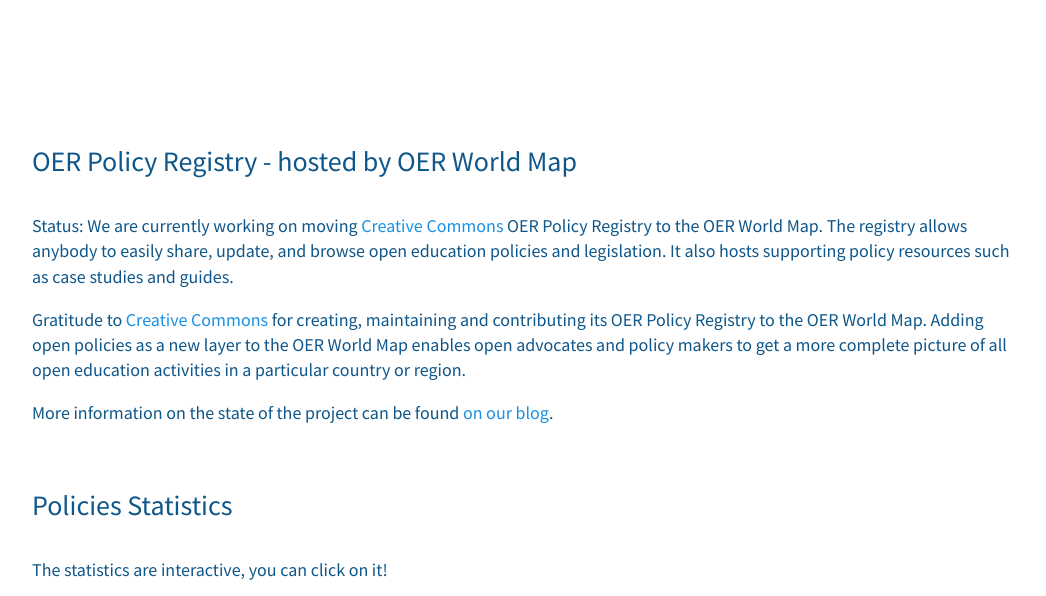
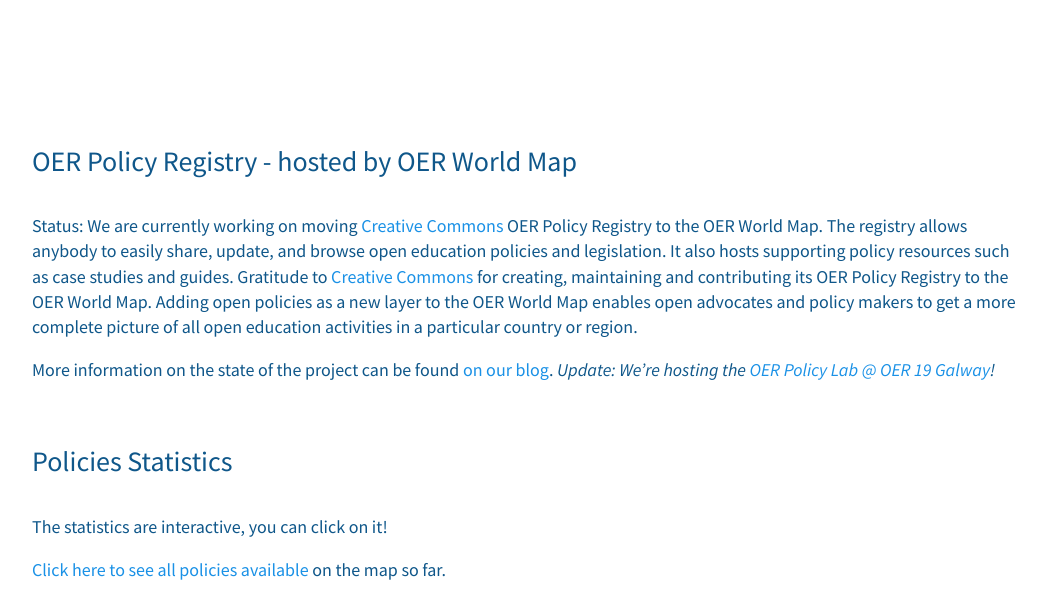
Before and after one commit to hbz/oerworldmap-ui, a Jekyll site: the page built from docs/oerpolicies.md, in a window 1280 px wide and 900 px high, cut to the strip 0-596 px from the top of the window. Shown: the whole strip, without its empty margins (114-1160 px from the left). Built offline with Jekyll 4.4.1, drawn with Linux system fonts in a browser that asks for light colours; nearby versions of some CDN libraries; comment, search, counter and statistics services are not loaded; a style sheet for code colours, icons or effects is not loaded.

Commit message:
Update oerpolicies.md

```diff
--- a/docs/oerpolicies.md
+++ b/docs/oerpolicies.md
@@ -5,12 +5,10 @@
 
 ## OER Policy Registry - hosted by OER World Map
 Status: We are currently working on moving [Creative Commons](https://creativecommons.org/) OER Policy Registry to the OER World Map. The registry allows anybody to easily share, update, and browse open education policies and legislation. It also hosts supporting policy resources such as case studies and guides.
-
 Gratitude to [Creative Commons](https://creativecommons.org/) for creating, maintaining and contributing its OER Policy Registry to the OER World Map. Adding open policies as a new layer to the OER World Map enables open advocates and policy makers to get a more complete picture of all open education activities in a particular country or region.
 
-More information on the state of the project can be found [on our blog](https://oerworldmap.wordpress.com/2018/10/11/moving-the-oer-policy-registry-to-the-oer-world-map).
+More information on the state of the project can be found [on our blog](https://oerworldmap.wordpress.com/2018/10/11/moving-the-oer-policy-registry-to-the-oer-world-map). *Update: We're hosting the [OER Policy Lab @ OER 19 Galway](https://oerworldmap.wordpress.com/2019/01/22/save-the-date-oer-policy-lab-oer19/)!*
 ## Policies Statistics
-
 The statistics are interactive, you can click on it!
 
 [Click here to see all policies available](https://oerworldmap.org/resource/?filter.about.%40type=Policy&size=20) on the map so far.
```
